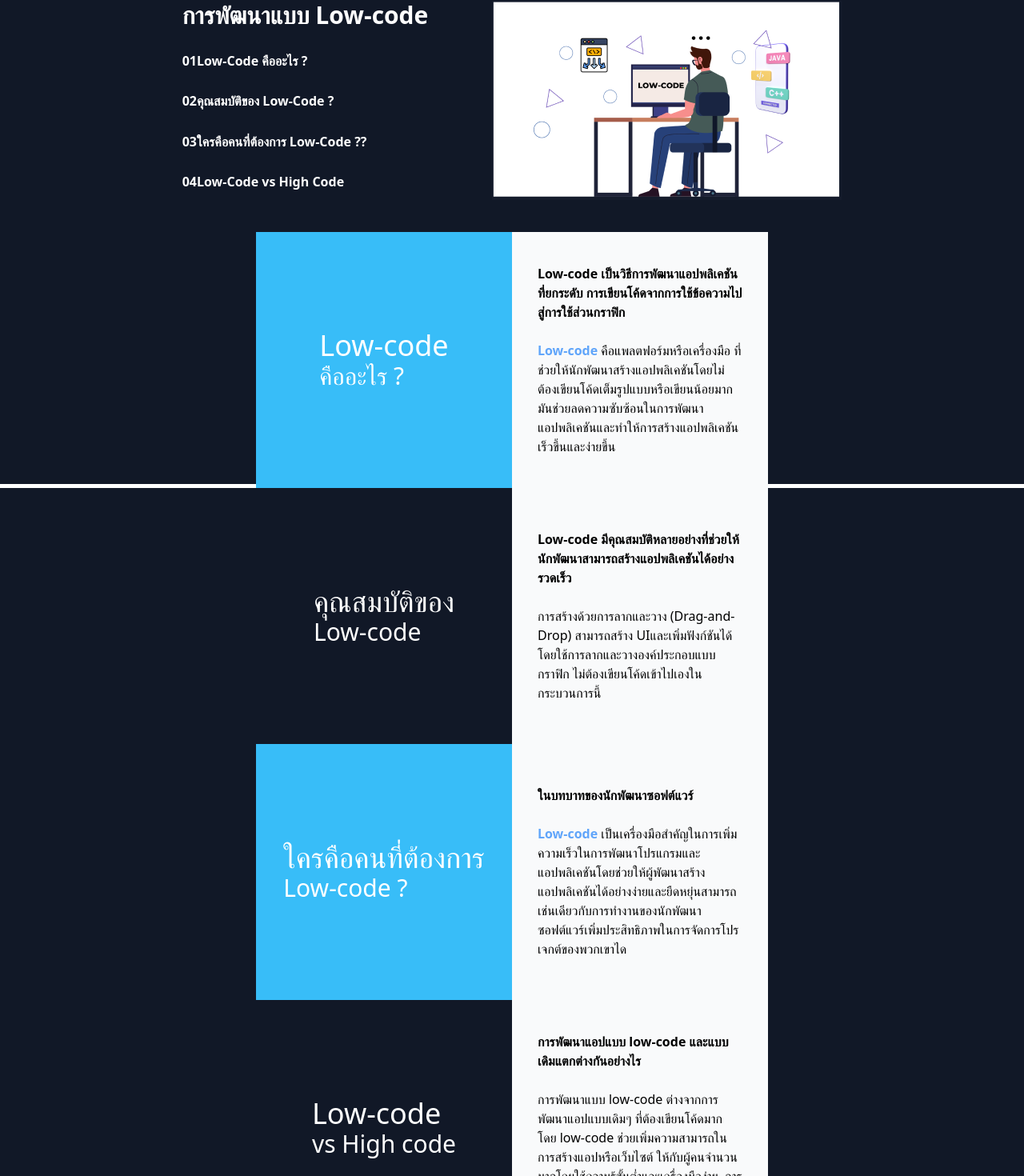
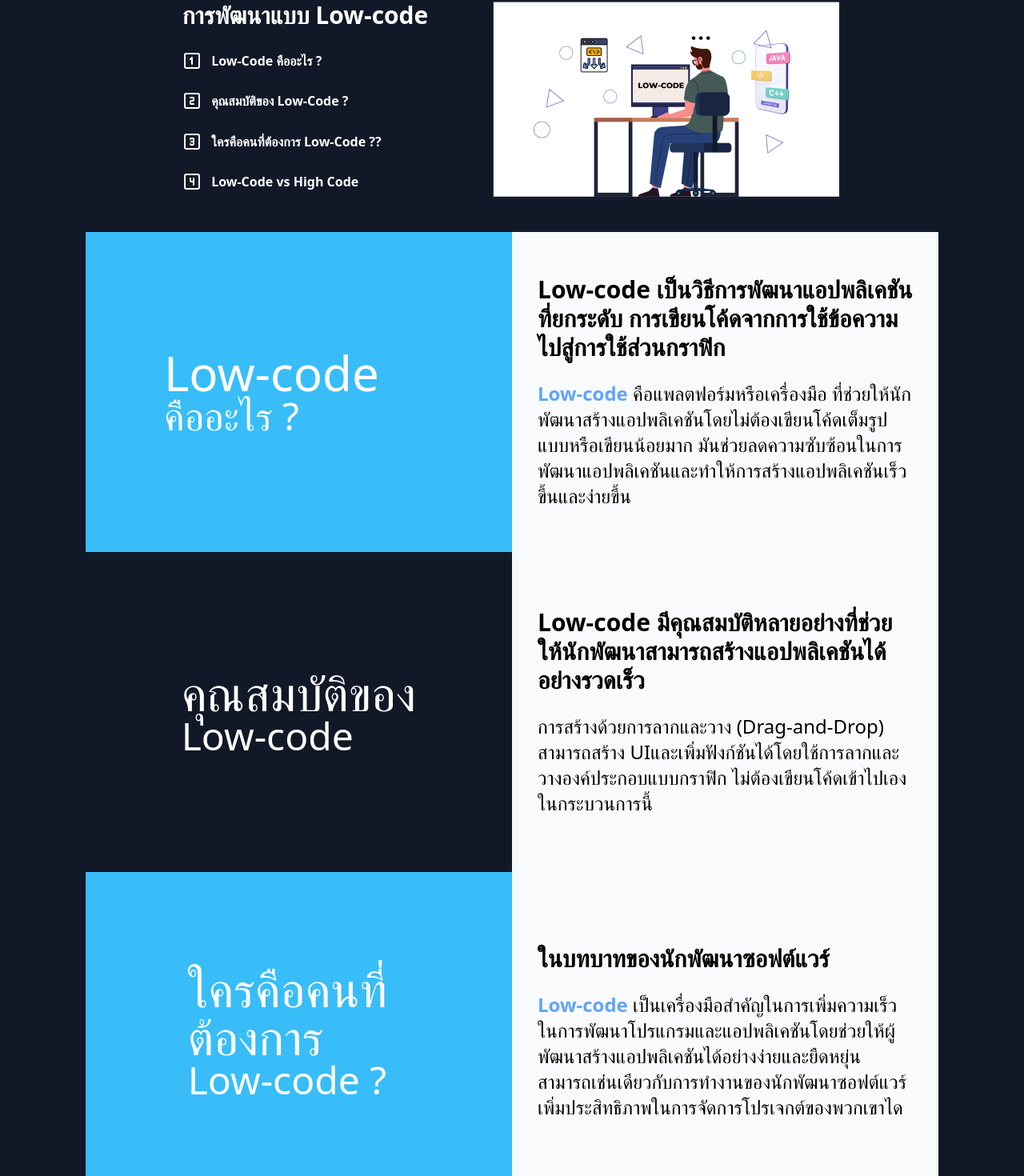
Before and after one commit to flexix-developer/Flexix-Frontend, a React (Create React App) app: page /platform in a window 1280 px wide. Shown: the part 195-1665 px from the top of the page at 80% size. Built offline with nearby package versions, Linux system fonts and the light colour scheme.

Commit message:
nop | create success platform

```diff
--- a/src/pages/Platform-Page.js
+++ b/src/pages/Platform-Page.js
@@ -1,5 +1,9 @@
 import NavBarHome from "../components/NavBarHome";
 import platform from "../images/platform-begin.png";
+import { TbSquareNumber1 } from "react-icons/tb";
+import { TbSquareNumber2 } from "react-icons/tb";
+import { TbSquareNumber3 } from "react-icons/tb";
+import { TbSquareNumber4 } from "react-icons/tb";
 
 const RegisterPage = () => {
     return (
@@ -14,20 +18,20 @@ const RegisterPage = () => {
                 <div className="Left grid gap-4 grid-cols-1  text-white text-1xl font-bold m-10">
                     <p className="text-3xl ">การพัฒนาแบบ Low-code</p>
                     <div className="flex">
-                        <p>01 </p>
-                        <p>Low-Code คืออะไร ?</p>
+                        <p className="text-2xl"><TbSquareNumber1 /> </p>
+                        <p>&nbsp; &nbsp;Low-Code คืออะไร ?</p>
                     </div>
                     <div className="flex">
-                        <p>02 </p>
-                        <p>คุณสมบัติของ Low-Code ?</p>
+                        <p className="text-2xl"><TbSquareNumber2 /></p>
+                        <p> &nbsp; &nbsp;คุณสมบัติของ Low-Code ?</p>
                     </div>
                     <div className="flex">
-                        <p>03 </p>
-                        <p>ใครคือคนที่ต้องการ Low-Code ??</p>
+                    <p className="text-2xl"><TbSquareNumber3 /></p>
+                        <p>&nbsp; &nbsp;ใครคือคนที่ต้องการ Low-Code ??</p>
                     </div>
                     <div className="flex">
-                        <p>04 </p>
-                        <p>Low-Code vs High Code</p>
+                    <p className="text-2xl"><TbSquareNumber4 /></p>
+                        <p>&nbsp; &nbsp;Low-Code vs High Code</p>
                     </div>
                 </div>
                 <div className="m-10">
@@ -35,70 +39,70 @@ const RegisterPage = () => {
                 </div>
             </div>
             {/* section 2 */}
-            <div className="flex justify-center  mt-auto">
-                <div className="Left flex justify-center items-center bg-sky-400 w-3/12 h-80">
-                    <div className="text-white  ">
-                        <label className="text-4xl">Low-code</label>
+            <div className="flex justify-center mt-auto h-2/4 bg-gray-900">
+                <div className="Left flex justify-center items-center bg-sky-400 w-5/12">
+                    <div className="text-white mr-20 pl-3">
+                        <label className="text-6xl ">Low-code</label>
                         <br />
-                        <label className="text-3xl">คืออะไร ?</label>
+                        <label className="text-5xl">คืออะไร ?</label>
                     </div>
                 </div>
-                <div className="w-3/12 bg-gray-50 p-8 flex justify-center items-center">
+                <div className="w-5/12 bg-gray-50 p-8 flex justify-center items-center">
                     <div>
-                        <label className="font-bold">Low-code เป็นวิธีการพัฒนาแอปพลิเคชันที่ยกระดับ การเขียนโค้ดจากการใช้ข้อความไปสู่การใช้ส่วนกราฟิก</label>
+                        <label className="font-bold text-3xl">Low-code เป็นวิธีการพัฒนาแอปพลิเคชันที่ยกระดับ การเขียนโค้ดจากการใช้ข้อความไปสู่การใช้ส่วนกราฟิก</label>
                         <br /><br />
-                        <label className=""><span className="text-blue-400 font-bold">Low-code</span> คือแพลตฟอร์มหรือเครื่องมือ ที่ช่วยให้นักพัฒนาสร้างแอปพลิเคชันโดยไม่ต้องเขียนโค้ดเต็มรูปแบบหรือเขียนน้อยมาก มันช่วยลดความซับซ้อนในการพัฒนาแอปพลิเคชันและทำให้การสร้างแอปพลิเคชันเร็วขึ้นและง่ายขึ้น</label>
+                        <label className="text-2xl"><span className="text-blue-400 font-bold ">Low-code</span> คือแพลตฟอร์มหรือเครื่องมือ ที่ช่วยให้นักพัฒนาสร้างแอปพลิเคชันโดยไม่ต้องเขียนโค้ดเต็มรูปแบบหรือเขียนน้อยมาก มันช่วยลดความซับซ้อนในการพัฒนาแอปพลิเคชันและทำให้การสร้างแอปพลิเคชันเร็วขึ้นและง่ายขึ้น</label>
                     </div>
                 </div>
             </div>
             {/* section 3 */}
-            <div className="flex justify-center mt-auto bg-gray-900">
-                <div className="Left flex justify-center items-center bg-gray-900 w-3/12 h-80">
-                    <div className="text-white  ">
-                        <label className="text-4xl">คุณสมบัติของ</label>
+            <div className="flex justify-center mt-auto bg-gray-900 h-2/4">
+                <div className="Left flex justify-center items-center bg-gray-900 w-5/12">
+                    <div className="text-white">
+                        <label className="text-6xl">คุณสมบัติของ</label>
                         <br />
-                        <label className="text-3xl">Low-code</label>
+                        <label className="text-5xl">Low-code</label>
                     </div>
                 </div>
-                <div className="w-3/12 bg-gray-50 p-8 flex justify-center items-center">
+                <div className="w-5/12 bg-gray-50 p-8 flex justify-center items-center">
                     <div>
-                        <label className="font-bold">Low-code มีคุณสมบัติหลายอย่างที่ช่วยให้นักพัฒนาสามารถสร้างแอปพลิเคชันได้อย่างรวดเร็ว</label>
+                        <label className="font-bold text-3xl">Low-code มีคุณสมบัติหลายอย่างที่ช่วยให้นักพัฒนาสามารถสร้างแอปพลิเคชันได้อย่างรวดเร็ว</label>
                         <br /><br />
-                        <label className=""><span className="text-blue-400 font-bold"></span> การสร้างด้วยการลากและวาง (Drag-and-Drop) สามารถสร้าง UIและเพิ่มฟังก์ชันได้โดยใช้การลากและวางองค์ประกอบแบบกราฟิก ไม่ต้องเขียนโค้ดเข้าไปเองในกระบวนการนี้</label>
+                        <label className="text-2xl"><span className="text-blue-400 font-bold"></span> การสร้างด้วยการลากและวาง (Drag-and-Drop) สามารถสร้าง UIและเพิ่มฟังก์ชันได้โดยใช้การลากและวางองค์ประกอบแบบกราฟิก ไม่ต้องเขียนโค้ดเข้าไปเองในกระบวนการนี้</label>
                     </div>
                 </div>
             </div>
             {/* section 4 */}
-            <div className="flex justify-center mt-auto bg-gray-900">
-                <div className="Left flex justify-center items-center bg-sky-400 w-3/12 h-80">
-                    <div className="text-white  ">
-                        <label className="text-4xl">ใครคือคนที่ต้องการ </label>
+            <div className="flex justify-center mt-auto bg-gray-900 h-2/4">
+                <div className="Left flex justify-center items-center bg-sky-400 w-5/12">
+                    <div className="text-white ml-28 pl-4">
+                        <label className="text-6xl">ใครคือคนที่ต้องการ </label>
                         <br />
-                        <label className="text-3xl">Low-code ?</label>
+                        <label className="text-5xl">Low-code ?</label>
                     </div>
                 </div>
-                <div className="w-3/12 bg-gray-50 p-8 flex justify-center items-center">
+                <div className="w-5/12 bg-gray-50 p-8 flex justify-center items-center">
                     <div>
-                        <label className="font-bold">ในบทบาทของนักพัฒนาซอฟต์แวร์</label>
+                        <label className="font-bold text-3xl">ในบทบาทของนักพัฒนาซอฟต์แวร์</label>
                         <br /><br />
-                        <label className=""><span className="text-blue-400 font-bold">Low-code</span> เป็นเครื่องมือสำคัญในการเพิ่มความเร็วในการพัฒนาโปรแกรมและแอปพลิเคชันโดยช่วยให้ผู้พัฒนาสร้างแอปพลิเคชันได้อย่างง่ายและยืดหยุ่นสามารถเช่นเดียวกับการทำงานของนักพัฒนาซอฟต์แวร์เพิ่มประสิทธิภาพในการจัดการโปรเจกต์ของพวกเขาได</label>
+                        <label className="text-2xl"><span className="text-blue-400 font-bold">Low-code</span> เป็นเครื่องมือสำคัญในการเพิ่มความเร็วในการพัฒนาโปรแกรมและแอปพลิเคชันโดยช่วยให้ผู้พัฒนาสร้างแอปพลิเคชันได้อย่างง่ายและยืดหยุ่นสามารถเช่นเดียวกับการทำงานของนักพัฒนาซอฟต์แวร์เพิ่มประสิทธิภาพในการจัดการโปรเจกต์ของพวกเขาได</label>
                     </div>
                 </div>
             </div>
             {/* section 5 */}
-            <div className="flex justify-center mt-auto bg-gray-900">
-                <div className="Left flex justify-center items-center bg-gray-900 w-3/12 h-80">
-                    <div className="text-white  ">
-                        <label className="text-4xl">Low-code</label>
+            <div className="flex justify-center mt-auto bg-gray-900 h-2/4">
+                <div className="Left flex justify-center items-center bg-gray-900 w-5/12">
+                    <div className="text-white mr-20 pl-1">
+                        <label className="text-6xl">Low-code</label>
                         <br />
-                        <label className="text-3xl">vs High code</label>
+                        <label className="text-5xl">vs High code</label>
                     </div>
                 </div>
-                <div className="w-3/12 bg-gray-50 p-8 flex justify-center items-center">
+                <div className="w-5/12 bg-gray-50 p-8 flex justify-center items-center">
                     <div>
-                        <label className="font-bold">การพัฒนาแอปแบบ low-code และแบบเดิมแตกต่างกันอย่างไร</label>
+                        <label className="font-bold text-3xl">การพัฒนาแอปแบบ low-code และแบบเดิมแตกต่างกันอย่างไร</label>
                         <br /><br />
-                        <label className=""><span className="text-blue-400 font-bold"></span> การพัฒนาแบบ low-code ต่างจากการพัฒนาแอปแบบเดิมๆ ที่ต้องเขียนโค้ดมาก โดย low-code ช่วยเพิ่มความสามารถในการสร้างแอปหรือเว็บไซต์ ให้กับผู้คนจำนวนมากโดยใช้ความรู้ขั้นต่ำและเครื่องมือง่าย. การพัฒนาแบบเดิมต้องอาศัยนักพัฒนามืออาชีพที่มีความเชี่ยวชาญในการเขียนโค้ดด้วยตนเอง</label>
+                        <label className="text-2xl"><span className="text-blue-400 font-bold"></span> การพัฒนาแบบ low-code ต่างจากการพัฒนาแอปแบบเดิมๆ ที่ต้องเขียนโค้ดมาก โดย low-code ช่วยเพิ่มความสามารถในการสร้างแอปหรือเว็บไซต์ ให้กับผู้คนจำนวนมากโดยใช้ความรู้ขั้นต่ำและเครื่องมือง่าย. การพัฒนาแบบเดิมต้องอาศัยนักพัฒนามืออาชีพที่มีความเชี่ยวชาญในการเขียนโค้ดด้วยตนเอง</label>
                     </div>
                 </div>
             </div>
```
